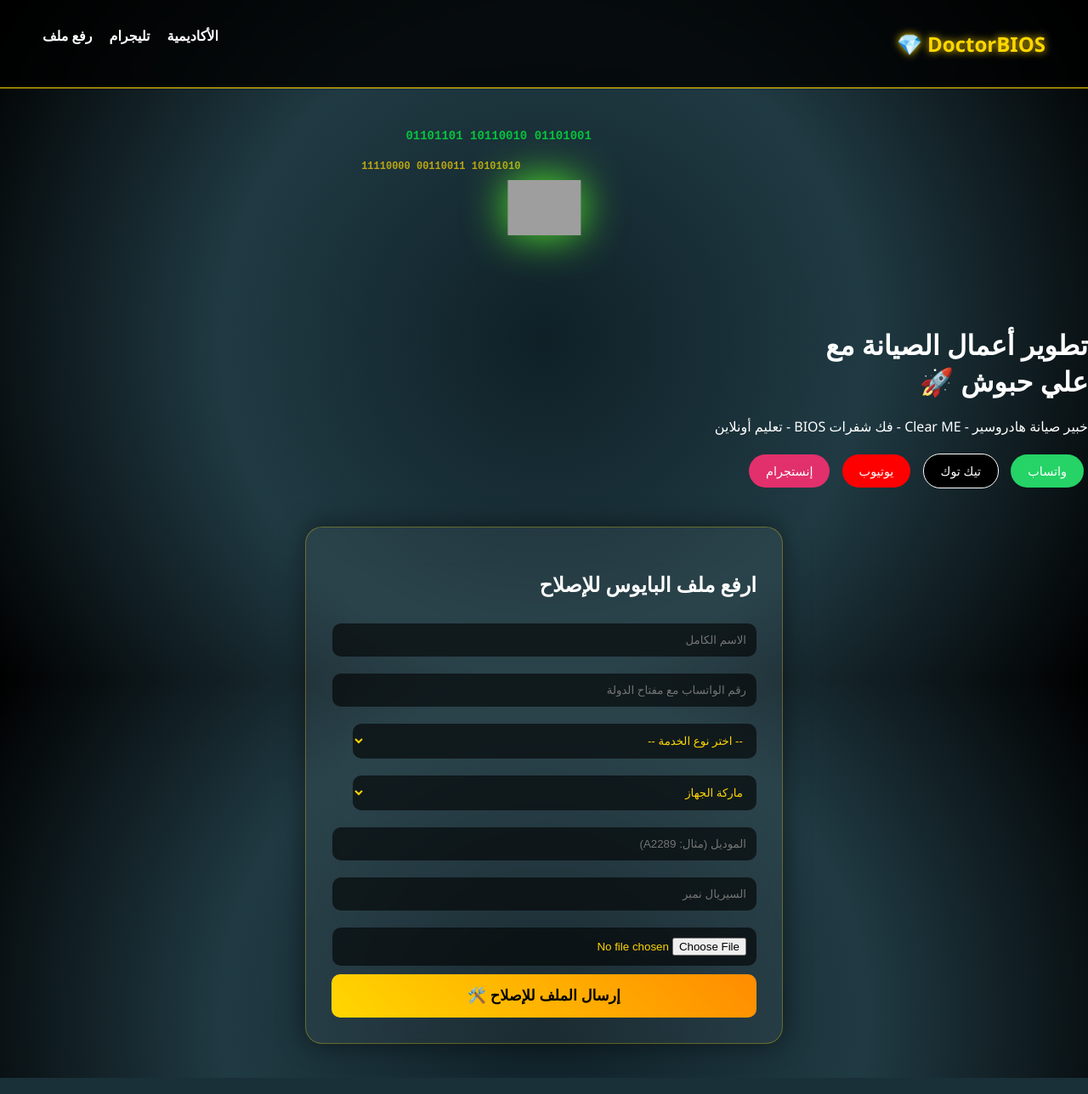
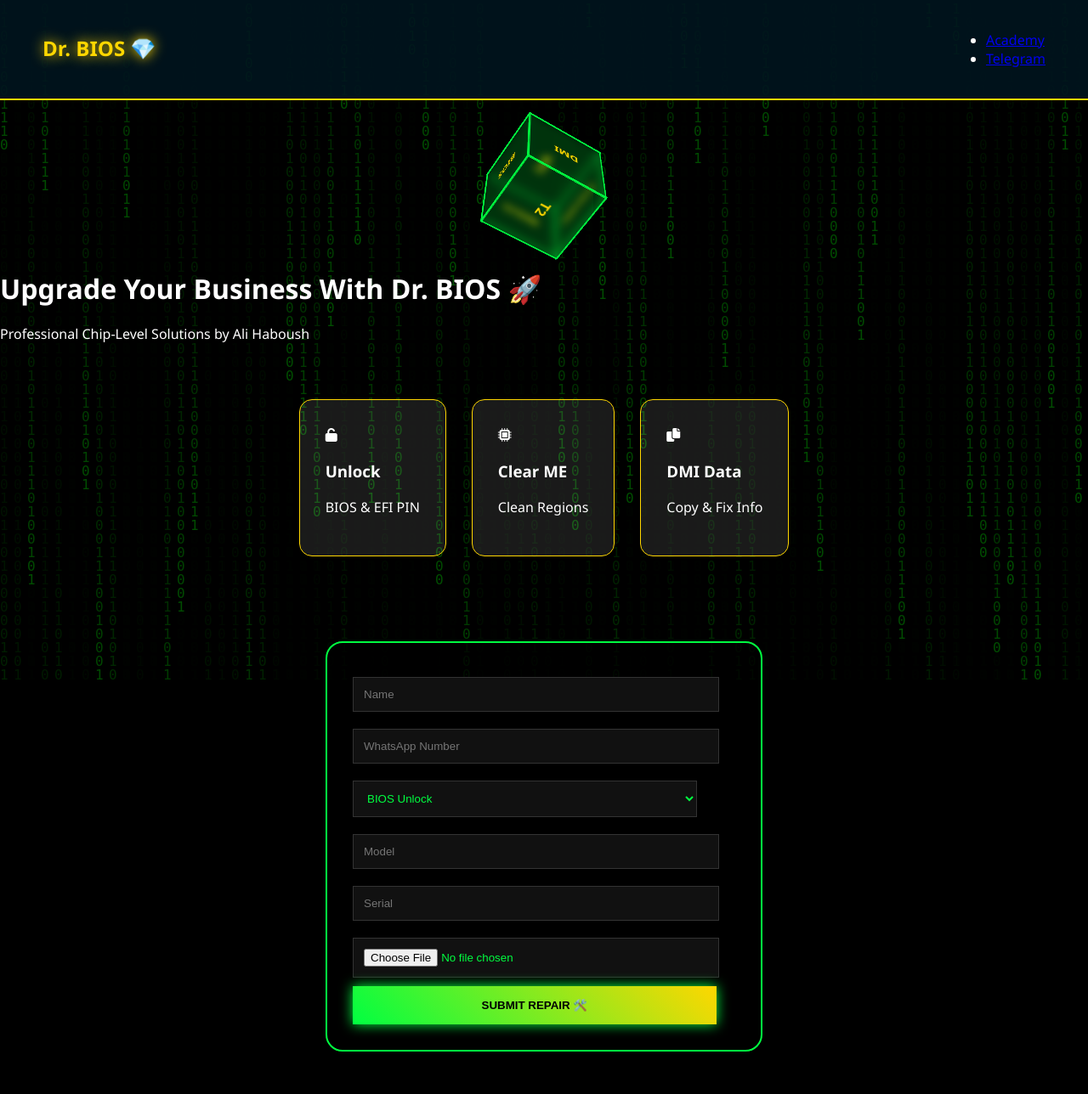
Before and after one commit to alihabosh/DoctorBIOS, a Flask app: page / in a window 1280 px wide. Shown: the whole page at 85% size. Run offline with Flask 3, Linux system fonts and the light colour scheme; grey boxes are pictures that could not be loaded.

Commit message:
Full brand update and bot integration

```diff
--- a/server.py
+++ b/server.py
@@ -5,7 +5,6 @@ import os
 app = Flask(__name__)
 app.config['UPLOAD_FOLDER'] = 'uploads'
 
-# بيانات البوت الخاصة بك
 BOT_TOKEN = "8399796732:AAG897g1igybOwXMbsqabbNQlKKdGYPBHOI"
 CHAT_ID = "1420084231"
 
@@ -18,7 +17,6 @@ def index():
 
 @app.route('/upload', methods=['POST'])
 def upload():
-    # استلام البيانات
     name = request.form['name']
     whatsapp = request.form['whatsapp']
     service = request.form['service_type']
@@ -30,25 +28,23 @@ def upload():
     filepath = os.path.join(app.config['UPLOAD_FOLDER'], file.filename)
     file.save(filepath)
 
-    # تنسيق الرسالة لتليجرام مع رابط واتساب مباشر
     caption = f"""
-💎 DOCTOR BIOS - JOB RECEIVED 🛠️
+🚀 DOCTOR BIOS - NEW 3D ORDER
 --------------------------
 👤 العميل: {name}
 🛠 الخدمة: {service}
 💻 الجهاز: {brand} {model}
 🔢 السيريال: {serial}
 --------------------------
-💬 تواصل مع العميل فوراً:
+💬 تواصل الآن:
 https://wa.me/{whatsapp.replace('+', '').replace(' ', '')}
 """
 
     url = f"https://api.telegram.org/bot{BOT_TOKEN}/sendDocument"
-
     with open(filepath, 'rb') as f:
         requests.post(url, data={"chat_id": CHAT_ID, "caption": caption}, files={"document": f})
 
-    return "<h1>تم استلام ملفك بنجاح! علي حبوش سيتواصل معك قريباً.</h1>"
+    return "<h1>تم استلام طلبك بنجاح! سيتم التواصل معك عبر واتساب.</h1>"
 
 if __name__ == "__main__":
     app.run()
--- a/static/style.css
+++ b/static/style.css
@@ -1,119 +1,116 @@
 body {
     margin: 0;
     font-family: 'Segoe UI', sans-serif;
-    background: radial-gradient(circle, #0f2027, #203a43, #000000);
-    background-attachment: fixed;
-    color: white;
-    direction: rtl;
+    background: #000;
+    color: #fff;
+    overflow-x: hidden;
+}
+
+#matrix {
+    position: fixed;
+    top: 0;
+    left: 0;
+    z-index: -1;
+    opacity: 0.3;
 }
 
 .navbar {
     display: flex;
     justify-content: space-between;
-    padding: 15px 50px;
-    background: rgba(0, 0, 0, 0.8);
-    backdrop-filter: blur(10px);
-    border-bottom: 1px solid gold;
+    padding: 20px 50px;
+    background: rgba(0, 20, 30, 0.9);
+    border-bottom: 2px solid gold;
 }
 
-.logo { color: gold; text-shadow: 0 0 10px gold; }
-.navbar ul { display: flex; gap: 20px; list-style: none; }
-.navbar a { color: white; text-decoration: none; font-weight: bold; }
+.logo { color: gold; text-shadow: 0 0 15px gold; }
 
-/* أنيميشن الهكرز والشريحة */
-.bios-animation {
+/* مكعب 3D دوار */
+.bios-3d-animation {
+    perspective: 800px;
+    margin: 50px 0;
+}
+
+.cube {
+    width: 100px;
+    height: 100px;
+    position: relative;
+    transform-style: preserve-3d;
+    animation: rotateCube 10s infinite linear;
+    margin: auto;
+}
+
+.face {
+    position: absolute;
+    width: 100px;
+    height: 100px;
+    background: rgba(0, 255, 65, 0.1);
+    border: 2px solid #00ff41;
+    line-height: 100px;
+    font-weight: bold;
+    color: gold;
+    text-align: center;
+    backdrop-filter: blur(5px);
+}
+
+.front  { transform: translateZ(50px); }
+.back   { transform: rotateY(180deg) translateZ(50px); }
+.right  { transform: rotateY(90deg) translateZ(50px); }
+.left   { transform: rotateY(-90deg) translateZ(50px); }
+.top    { transform: rotateX(90deg) translateZ(50px); }
+.bottom { transform: rotateX(-90deg) translateZ(50px); }
+
+@keyframes rotateCube {
+    from { transform: rotateX(0deg) rotateY(0deg); }
+    to { transform: rotateX(360deg) rotateY(360deg); }
+}
+
+/* كروت الخدمات 3D */
+.services-grid {
     display: flex;
     justify-content: center;
-    margin: 40px 0;
+    gap: 30px;
+    padding: 50px;
+    perspective: 1000px;
 }
 
-.chip-container {
-    position: relative;
-    width: 200px;
-    height: 200px;
-    display: flex;
-    align-items: center;
-    justify-content: center;
+.service-card {
+    background: rgba(255, 255, 255, 0.1);
+    padding: 30px;
+    border-radius: 15px;
+    border: 1px solid gold;
+    transition: 0.5s;
+    transform-style: preserve-3d;
 }
 
-.main-chip {
-    width: 80px;
-    z-index: 10;
-    filter: drop-shadow(0 0 20px #00ff41);
-    animation: pulse 2s infinite ease-in-out;
+.service-card:hover {
+    transform: rotateY(20deg) translateZ(20px);
+    box-shadow: 0 0 30px gold;
 }
 
-.binary-ring {
-    position: absolute;
-    font-family: 'Courier New', monospace;
-    font-weight: bold;
-    white-space: nowrap;
-    opacity: 0.7;
-}
-
-.ring-1 {
-    color: #00ff41; /* أخضر هكرز */
-    font-size: 14px;
-    animation: rotate1 10s infinite linear;
-}
-
-.ring-2 {
-    color: gold;
-    font-size: 12px;
-    animation: rotate2 15s infinite linear;
-}
-
-@keyframes rotate1 {
-    from { transform: rotate(0deg) translateX(100px) rotate(0deg); }
-    to { transform: rotate(360deg) translateX(100px) rotate(-360deg); }
-}
-
-@keyframes rotate2 {
-    from { transform: rotate(360deg) translateX(130px) rotate(-360deg); }
-    to { transform: rotate(0deg) translateX(130px) rotate(0deg); }
-}
-
-@keyframes pulse {
-    0%, 100% { transform: scale(1); filter: drop-shadow(0 0 10px gold); }
-    50% { transform: scale(1.1); filter: drop-shadow(0 0 30px #00ff41); }
-}
-
-/* تنسيق الرفع */
 .upload-section {
-    width: 90%;
-    max-width: 500px;
-    margin: 40px auto;
+    background: rgba(0, 0, 0, 0.8);
+    border: 2px solid #00ff41;
+    max-width: 450px;
+    margin: 50px auto;
     padding: 30px;
-    background: rgba(255, 255, 255, 0.05);
     border-radius: 20px;
-    backdrop-filter: blur(20px);
-    border: 1px solid rgba(255, 215, 0, 0.3);
-    box-shadow: 0 0 30px rgba(0,0,0,0.5);
 }
 
 input, select {
-    width: 95%;
+    width: 90%;
+    margin: 10px 0;
     padding: 12px;
-    margin: 10px 0;
-    border-radius: 10px;
-    border: none;
-    background: rgba(0, 0, 0, 0.6);
-    color: gold;
+    background: #111;
+    color: #00ff41;
+    border: 1px solid #333;
 }
 
 button {
-    width: 100%;
+    width: 95%;
     padding: 15px;
-    background: linear-gradient(45deg, #ffd700, #ff8c00);
+    background: linear-gradient(45deg, #00ff41, #ffd700);
     border: none;
-    border-radius: 10px;
     font-weight: bold;
     cursor: pointer;
-    font-size: 1.1em;
+    box-shadow: 0 0 15px #00ff41;
 }
-
-.btn { padding: 10px 20px; border-radius: 20px; text-decoration: none; color: white; margin: 5px; display: inline-block; font-size: 0.9em; }
-.whatsapp { background: #25D366; }
-.tiktok { background: #000; border: 1px solid #fff; }
-.youtube { background: #f00; }
-.instagram { background: #e1306c; }
--- a/templates/index.html
+++ b/templates/index.html
@@ -3,72 +3,93 @@
 <head>
     <meta charset="UTF-8">
     <meta name="viewport" content="width=device-width, initial-scale=1.0">
-    <title>DoctorBIOS Diamond - Ali Haboush</title>
+    <title>Dr. BIOS | Ali Haboush 3D Experience</title>
+    <link rel="stylesheet" href="https://cdnjs.cloudflare.com/ajax/libs/font-awesome/6.0.0/css/all.min.css">
     <link rel="stylesheet" href="{{ url_for('static', filename='style.css') }}">
 </head>
 <body>
 
+<canvas id="matrix"></canvas> <!-- خلفية الماتريكس المتحركة -->
+
 <div class="navbar">
-    <h2 class="logo">DoctorBIOS 💎</h2>
+    <h2 class="logo">Dr. BIOS 💎</h2>
     <ul>
-        <li><a href="https://www.youtube.com/@ALIHABOSH" target="_blank">الأكاديمية</a></li>
-        <li><a href="https://t.me/+Q_Fl_dVGSac5ZGVk" target="_blank">تليجرام</a></li>
-        <li><a href="#upload">رفع ملف</a></li>
+        <li><a href="https://www.youtube.com/@ALIHABOSH" target="_blank">Academy</a></li>
+        <li><a href="https://t.me/+Q_Fl_dVGSac5ZGVk" target="_blank">Telegram</a></li>
     </ul>
 </div>
 
 <div class="hero">
-    <!-- تأثير الأنيميشن الجديد (شريحة مع أكواد هكرز) -->
-    <div class="bios-animation">
-        <div class="chip-container">
-            <div class="binary-ring ring-1">01101001 10110010 01101101</div>
-            <div class="binary-ring ring-2">10101010 00110011 11110000</div>
-            <img src="https://img.icons8.com/fluency/96/cpu.png" alt="BIOS Chip" class="main-chip">
+    <div class="bios-3d-animation">
+        <div class="cube">
+            <div class="face front">BIOS</div>
+            <div class="face back">UNLOCK</div>
+            <div class="face right">CLEAR</div>
+            <div class="face left">DMI</div>
+            <div class="face top">T2</div>
+            <div class="face bottom">ALI</div>
         </div>
     </div>
+    <h1>Upgrade Your Business With <span>Dr. BIOS 🚀</span></h1>
+    <p>Professional Chip-Level Solutions by Ali Haboush</p>
+</div>
 
-    <h1>تطوير أعمال الصيانة مع <br> <span>علي حبوش 🚀</span></h1>
-    <p>خبير صيانة هادروسير - Clear ME - فك شفرات BIOS - تعليم أونلاين</p>
-
-    <div class="social-links">
-        <a class="btn whatsapp" href="https://wa.me/96176737184" target="_blank">واتساب</a>
-        <a class="btn tiktok" href="https://www.tiktok.com/@alihabosh" target="_blank">تيك توك</a>
-        <a class="btn youtube" href="https://www.youtube.com/@ALIHABOSH" target="_blank">يوتيوب</a>
-        <a class="btn instagram" href="https://www.instagram.com/alihabosh/" target="_blank">إنستجرام</a>
+<div class="services-grid">
+    <div class="service-card">
+        <i class="fas fa-unlock"></i>
+        <h3>Unlock</h3>
+        <p>BIOS & EFI PIN</p>
+    </div>
+    <div class="service-card">
+        <i class="fas fa-microchip"></i>
+        <h3>Clear ME</h3>
+        <p>Clean Regions</p>
+    </div>
+    <div class="service-card">
+        <i class="fas fa-copy"></i>
+        <h3>DMI Data</h3>
+        <p>Copy & Fix Info</p>
     </div>
 </div>
 
-<div class="upload-section" id="upload">
-    <h2>ارفع ملف البايوس للإصلاح</h2>
+<div class="upload-section">
     <form action="/upload" method="POST" enctype="multipart/form-data">
-        <input type="text" name="name" placeholder="الاسم الكامل" required>
-        <input type="text" name="whatsapp" placeholder="رقم الواتساب مع مفتاح الدولة" required>
-
+        <input type="text" name="name" placeholder="Name" required>
+        <input type="text" name="whatsapp" placeholder="WhatsApp Number" required>
         <select name="service_type" required>
-            <option value="">-- اختر نوع الخدمة --</option>
-            <option value="Clear ME / NVRAM">Clear ME / NVRAM Clean</option>
-            <option value="BIOS Unlock">BIOS Password Unlock</option>
-            <option value="DMI Copy">DMI Data Transfer</option>
-            <option value="Repair Course">استفسار عن دورة صيانة</option>
+            <option value="Unlock">BIOS Unlock</option>
+            <option value="Clear ME">Clear ME</option>
+            <option value="T2">Mac iCloud T2</option>
         </select>
-
-        <select name="brand" required>
-            <option value="">ماركة الجهاز</option>
-            <option>HP</option>
-            <option>Lenovo</option>
-            <option>Dell</option>
-            <option>Apple (T2/M1)</option>
-            <option>Other</option>
-        </select>
-
-        <input type="text" name="model" placeholder="الموديل (مثال: A2289)" required>
-        <input type="text" name="serial" placeholder="السيريال نمبر" required>
-
+        <input type="text" name="model" placeholder="Model" required>
+        <input type="text" name="serial" placeholder="Serial" required>
         <input type="file" name="bios" required>
-
-        <button type="submit">إرسال الملف للإصلاح 🛠️</button>
+        <button type="submit">SUBMIT REPAIR 🛠️</button>
     </form>
 </div>
 
+<script>
+    const canvas = document.getElementById('matrix');
+    const ctx = canvas.getContext('2d');
+    canvas.width = window.innerWidth;
+    canvas.height = window.innerHeight;
+    const letters = "01";
+    const fontSize = 16;
+    const columns = canvas.width / fontSize;
+    const drops = Array(Math.floor(columns)).fill(1);
+    function draw() {
+        ctx.fillStyle = "rgba(0, 0, 0, 0.05)";
+        ctx.fillRect(0, 0, canvas.width, canvas.height);
+        ctx.fillStyle = "#0F0";
+        ctx.font = fontSize + "px monospace";
+        for (let i = 0; i < drops.length; i++) {
+            const text = letters.charAt(Math.floor(Math.random() * letters.length));
+            ctx.fillText(text, i * fontSize, drops[i] * fontSize);
+            if (drops[i] * fontSize > canvas.height && Math.random() > 0.975) drops[i] = 0;
+            drops[i]++;
+        }
+    }
+    setInterval(draw, 33);
+</script>
 </body>
 </html>
```
